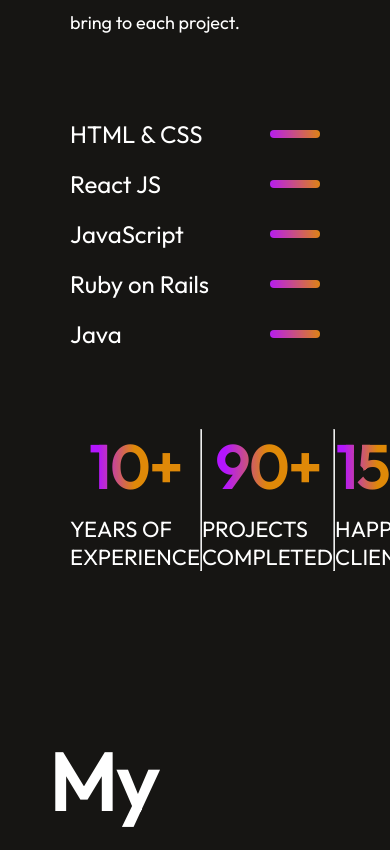
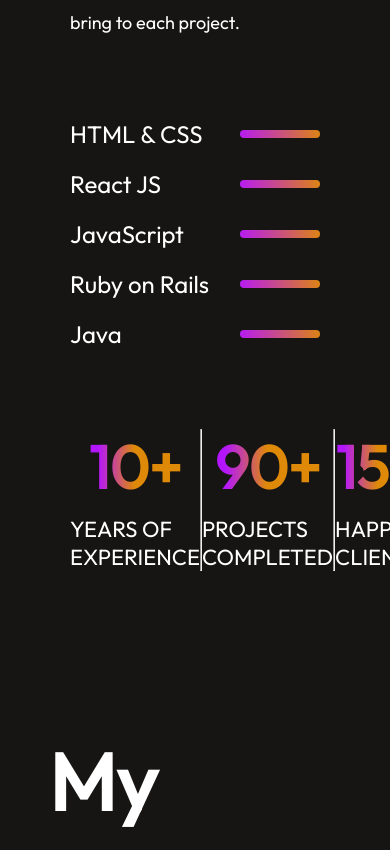
Before and after one commit to KipletingEdwin/kipleting-edwin-portfolio, a React (Vite) app: page / in a window 390 px wide. Shown: the part 2223-3073 px from the top of the page. Built offline with nearby package versions, Linux system fonts and the light colour scheme.

Commit message:
style the about section

```diff
--- a/src/Components/About/About.css
+++ b/src/Components/About/About.css
@@ -141,5 +141,10 @@
         line-height: 32px;
     }
 
+    .about-skill{
+        gap: 20px;
+        align-items: center;
+    }
+
 
 }
```
